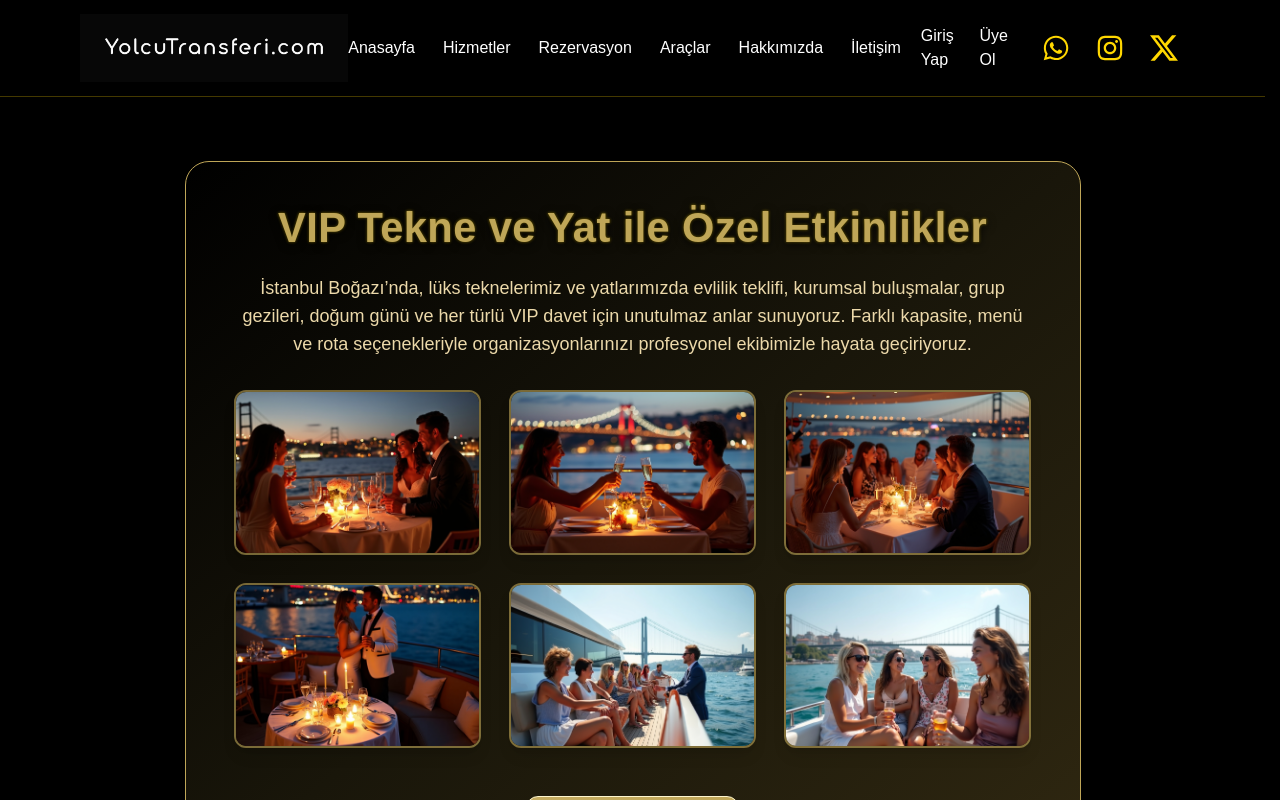
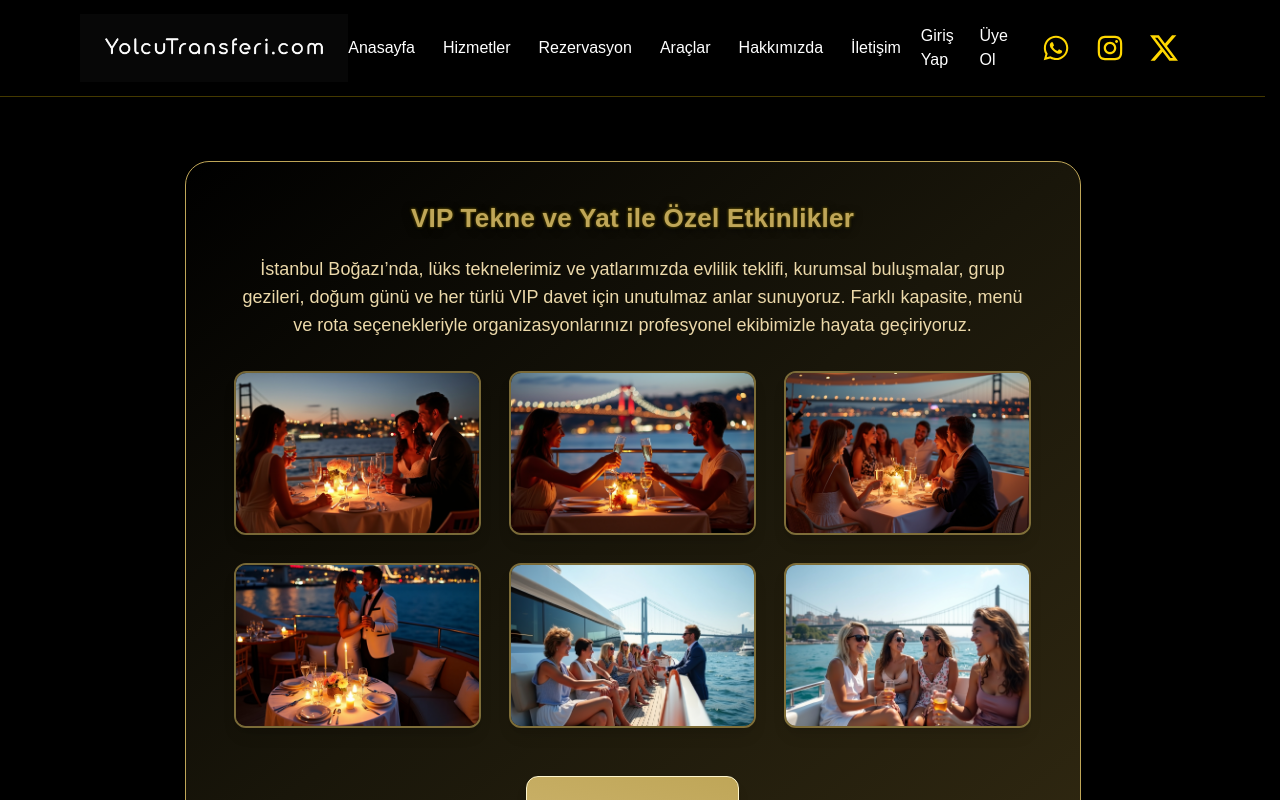
Before and after one commit to haliltayfur/yolcutransferi, a Next.js app: page /tekne-yat in a window 1280 px wide. Shown: the top 800 px of the page. Built offline with nearby package versions, Linux system fonts and the light colour scheme.

Commit message:
Update page.jsx

```diff
--- a/app/tekne-yat/page.jsx
+++ b/app/tekne-yat/page.jsx
@@ -32,8 +32,9 @@ export default function TekneYat() {
 
         {/* ŞEHİRLER ARASI SAYFASIYLA AYNI FONT VE BOYDA BAŞLIK */}
        <h1
-          className="text-[2.1rem] md:text-[2.6rem] font-extrabold text-[#bfa658] tracking-tight text-center mb-5 leading-tight"
+  className="font-extrabold text-[#bfa658] tracking-tight text-center mb-5 leading-tight"
   style={{
+    fontSize: "26px",
     fontFamily: "Poppins, sans-serif",
     textShadow: "0 2px 10px #000, 0 0 3px #ffd700aa",
     letterSpacing: "0.01em"
```
Lines whose indentation alone changed are shown as unchanged.
